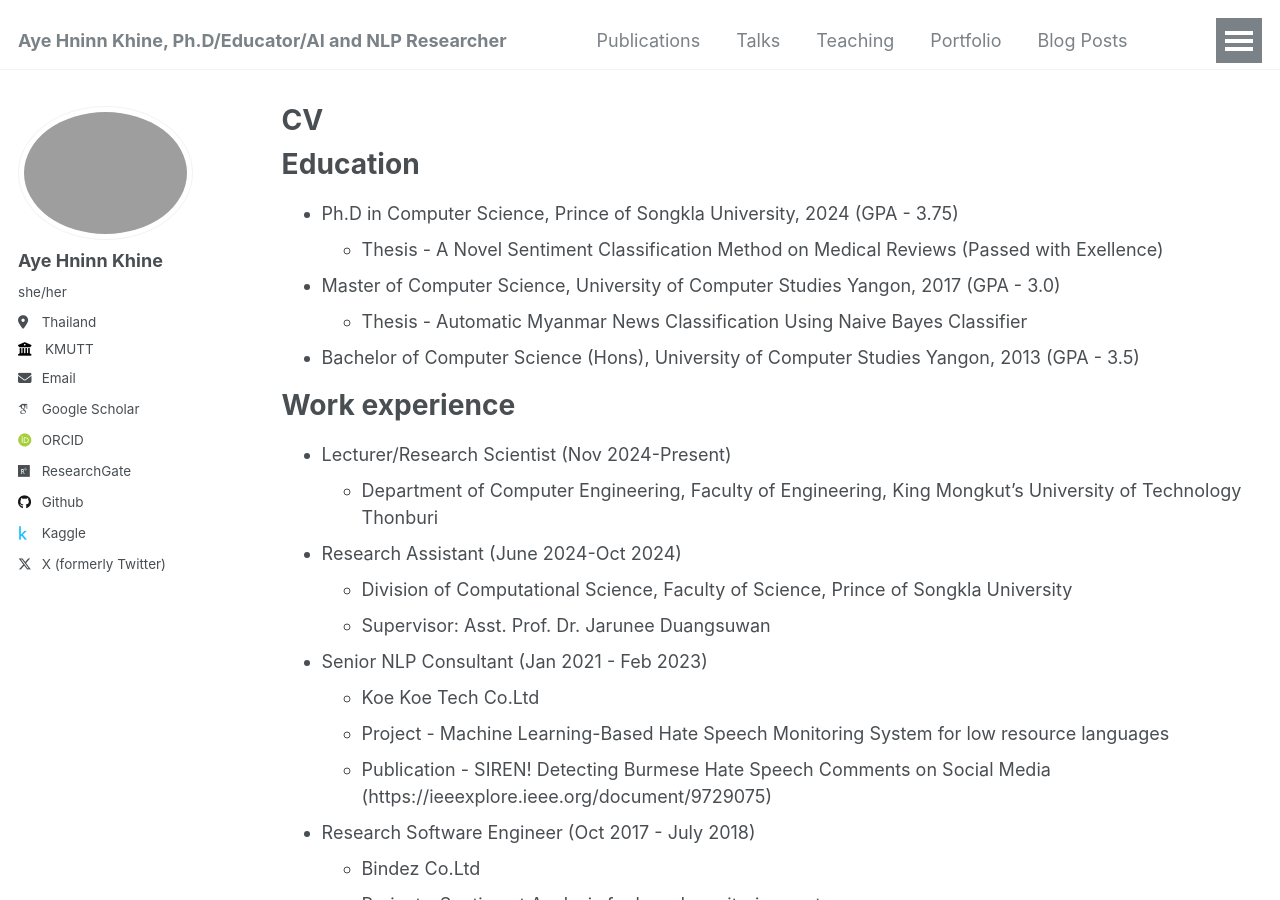
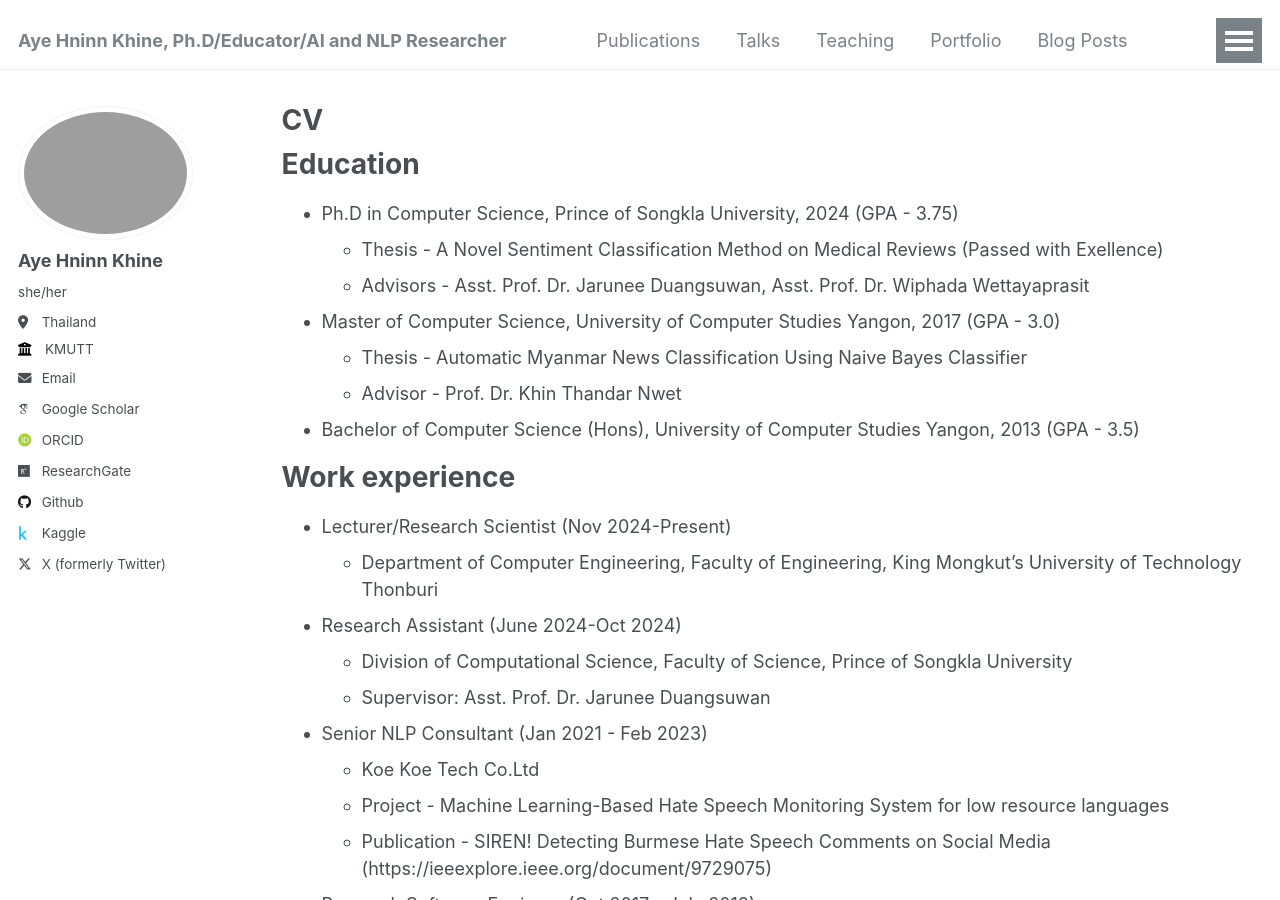
Before and after one commit to ayehninnkhine/ayehninnkhine.github.io, a Jekyll site: the page built from _pages/cv.md, in a window 1280 px wide and 900 px high. Built offline with Jekyll 4.4.1, drawn with Linux system fonts in a browser that asks for light colours; some web fonts are replaced.

Commit message:
Update cv.md

```diff
--- a/_pages/cv.md
+++ b/_pages/cv.md
@@ -13,8 +13,10 @@ Education
 ======
 * Ph.D in Computer Science, Prince of Songkla University, 2024 (GPA - 3.75)
     * Thesis - A Novel Sentiment Classification Method on Medical Reviews (Passed with Exellence)
+    * Advisors - Asst. Prof. Dr. Jarunee Duangsuwan, Asst. Prof. Dr. Wiphada Wettayaprasit
 * Master of Computer Science, University of Computer Studies Yangon, 2017 (GPA - 3.0)
     * Thesis - Automatic Myanmar News Classification Using Naive Bayes Classifier
+    * Advisor - Prof. Dr. Khin Thandar Nwet
 * Bachelor of Computer Science (Hons), University of Computer Studies Yangon, 2013 (GPA - 3.5)
 
 Work experience
```
